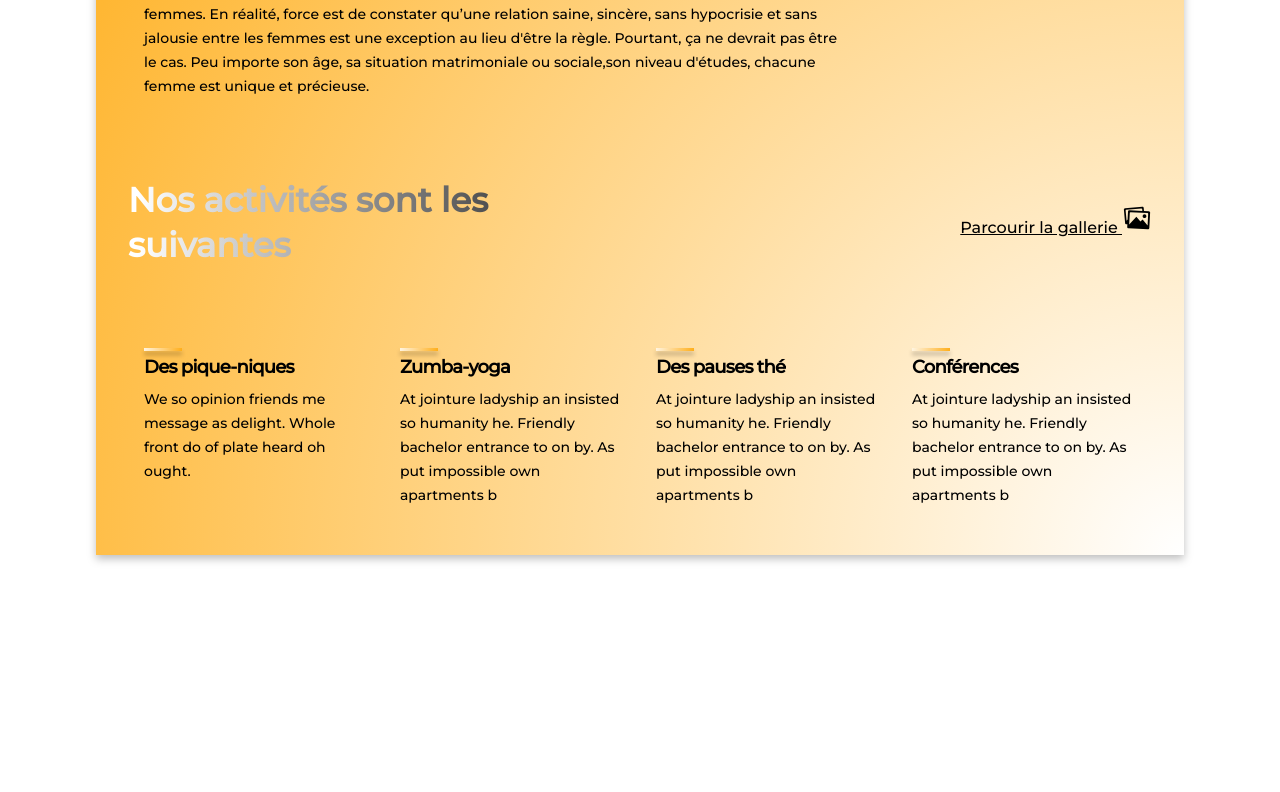
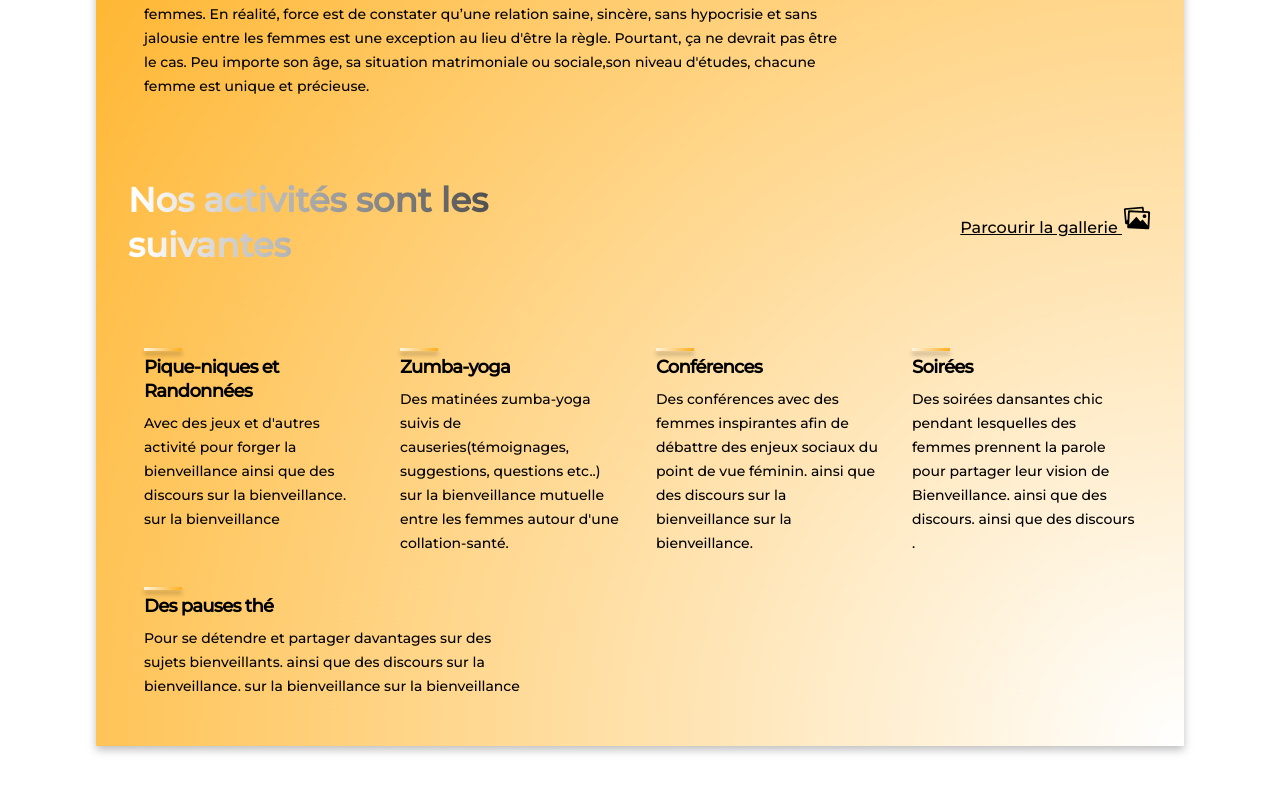
Before and after one commit to bricekk/bienveillance-mutuelle-website, a React (Create React App) app: page / in a window 1280 px wide. Shown: the part 1236-2028 px from the top of the page. Before the commit the page ends 1855 px from the top, so only its background shows below. Built offline with nearby package versions, Linux system fonts and the light colour scheme; a web font is replaced by a local one.

Commit message:
nos activites

```diff
--- a/src/containers/about/about.jsx
+++ b/src/containers/about/about.jsx
@@ -20,10 +20,11 @@ En réalité, force est de constater qu’une  relation saine, sincère, sans hy
       <p className=''>Parcourir la gallerie <IoMdImages color="#000" size={30} /></p>
     </div>
     <div className="bvm__about-container">
-      <Activity title="Des pique-niques" text="We so opinion friends me message as delight. Whole front do of plate heard oh ought." />
-      <Activity title="Zumba-yoga" text="At jointure ladyship an insisted so humanity he. Friendly bachelor entrance to on by. As put impossible own apartments b" />
-      <Activity title="Des pauses thé" text="At jointure ladyship an insisted so humanity he. Friendly bachelor entrance to on by. As put impossible own apartments b" />
-      <Activity title="Conférences" text="At jointure ladyship an insisted so humanity he. Friendly bachelor entrance to on by. As put impossible own apartments b" />
+      <Activity title="Pique-niques et Randonn&eacute;es" text="Avec des jeux et d'autres activit&eacute; pour forger la bienveillance ainsi que des discours sur la bienveillance. sur la bienveillance" />
+      <Activity title="Zumba-yoga" text="Des matinées zumba-yoga suivis de causeries(témoignages, suggestions, questions etc..) sur la bienveillance mutuelle entre les femmes autour d'une collation-sant&eacute;." />
+      <Activity title="Conf&eacute;rences" text="Des conférences avec des femmes inspirantes afin de  débattre des enjeux sociaux du point de vue féminin. ainsi que des discours sur la bienveillance sur la bienveillance." />
+      <Activity title="Soir&eacute;es" text="Des soirées dansantes chic pendant lesquelles des femmes prennent la parole pour partager leur vision de Bienveillance. ainsi que des discours. ainsi que des discours ." />
+      <Activity title="Des pauses th&eacute;" text="Pour se d&eacute;tendre et partager davantages sur des sujets bienveillants. ainsi que des discours sur la bienveillance. sur la bienveillance sur la bienveillance" />
     </div>
   </div>
 );
```
